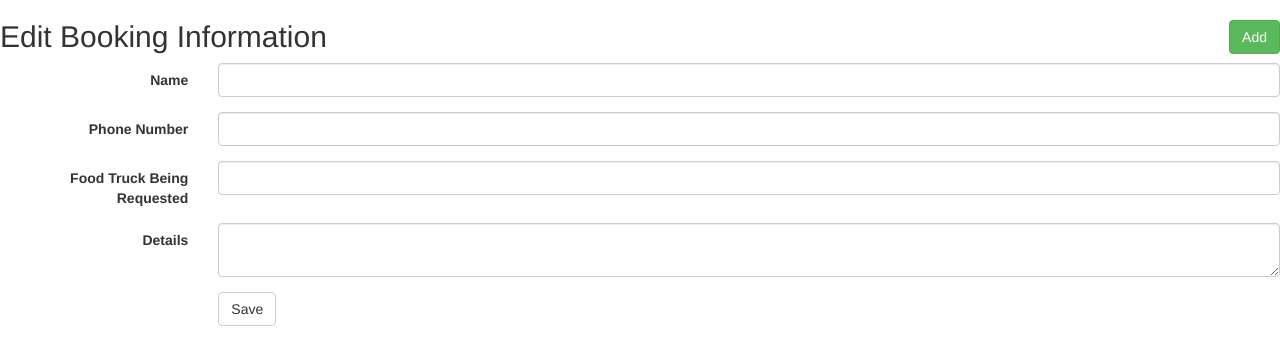
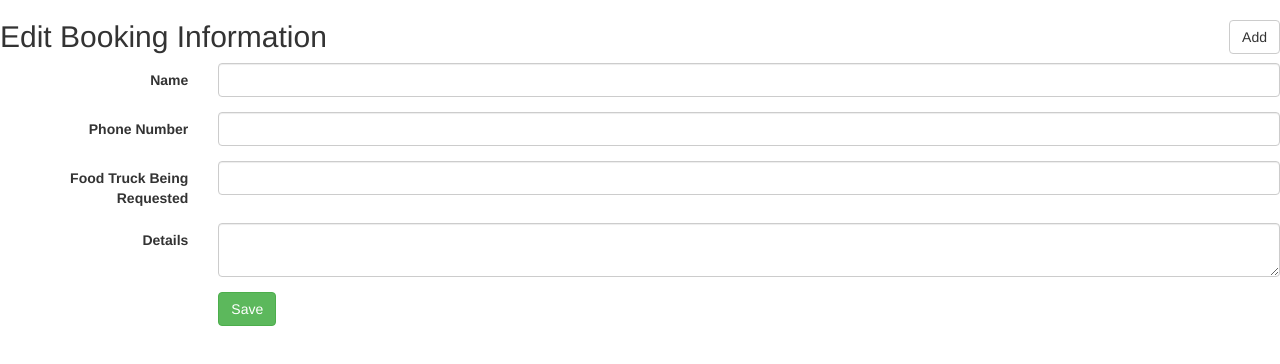
Before and after one commit to DonaldZhong/IAT381-Final, a plain HTML site: page views/book.html in a window 1280 px wide. Drawn offline with nearby package versions, Linux system fonts and the light colour scheme.

Commit message:
minor UI changes

```diff
--- a/views/book.html
+++ b/views/book.html
@@ -1,6 +1,6 @@
   <link rel="stylesheet" type="text/css" href="https://cdnjs.cloudflare.com/ajax/libs/twitter-bootstrap/3.3.4/css/bootstrap.css">
     <div id="noteList"></div>
-    <div class="pull-right"><button id="addNoteButton" class="btn btn-success">Add</button></div>
+    <div class="pull-right"><button id="addNoteButton" class="btn btn-default">Add</button></div>
     <div id="noteDetail"></div>
 
     <div id="noteForm">
@@ -39,7 +39,7 @@
 
         <div class="form-group">
             <div class="col-lg-offset-2 col-lg-10">
-                <button id="saveNoteButton" class="btn btn-default">Save</button>
+                <button id="saveNoteButton" class="btn btn-success">Save</button>
             </div>
         </div>
 
```
